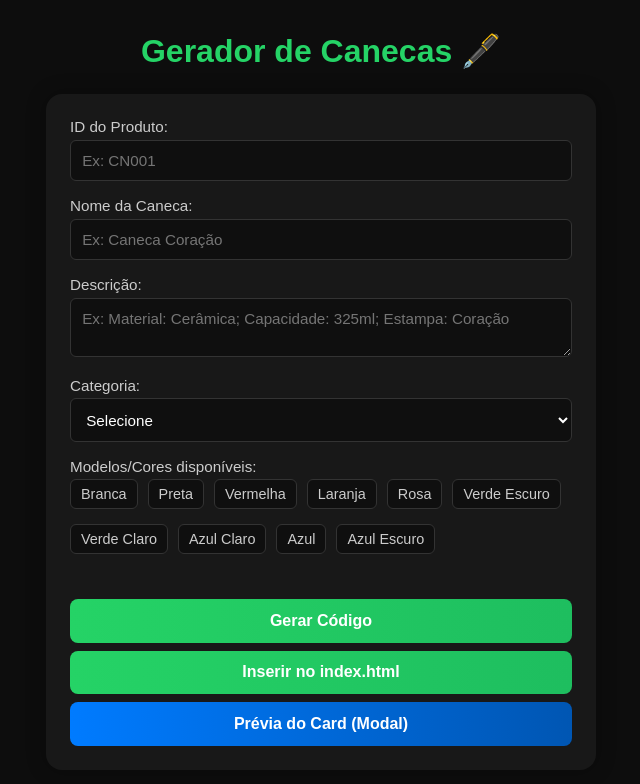
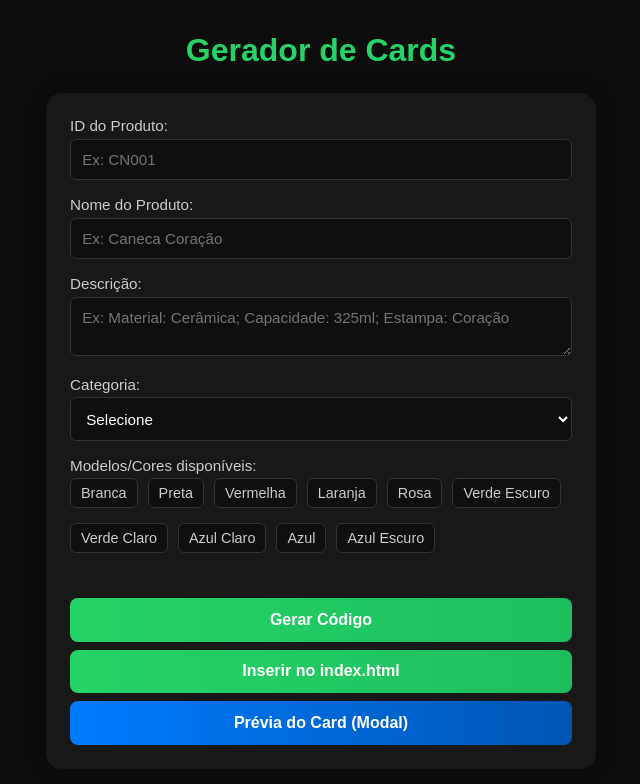
Before and after one commit to blecauth/Card-Generator-for-Eccomerce, a plain HTML site: page index.html in a window 1280 px wide. Shown: the whole page, without its empty margins (319-959 px from the left). Drawn offline with Linux system fonts and the light colour scheme.

Commit message:
Update title and headings from 'Canecas' to 'Cards'

```diff
--- a/index.html
+++ b/index.html
@@ -3,7 +3,7 @@
 <head>
   <meta charset="UTF-8">
   <meta name="viewport" content="width=device-width, initial-scale=1.0">
-  <title>Gerador de Canecas</title>
+  <title>Gerador de Cards</title>
   <style>
     * { margin: 0; padding: 0; box-sizing: border-box; font-family: "Poppins", sans-serif; }
     body {
@@ -181,7 +181,7 @@
   </style>
 </head>
 <body>
-  <h1>Gerador de Canecas 🖋️</h1>
+  <h1>Gerador de Cards</h1>
 
   <form id="geradorForm">
     <div>
@@ -189,7 +189,7 @@
       <input type="text" id="idProduto" placeholder="Ex: CN001" required>
     </div>
     <div>
-      <label>Nome da Caneca:</label>
+      <label>Nome do Produto:</label>
       <input type="text" id="nome" placeholder="Ex: Caneca Coração" required>
     </div>
     <div>
```
